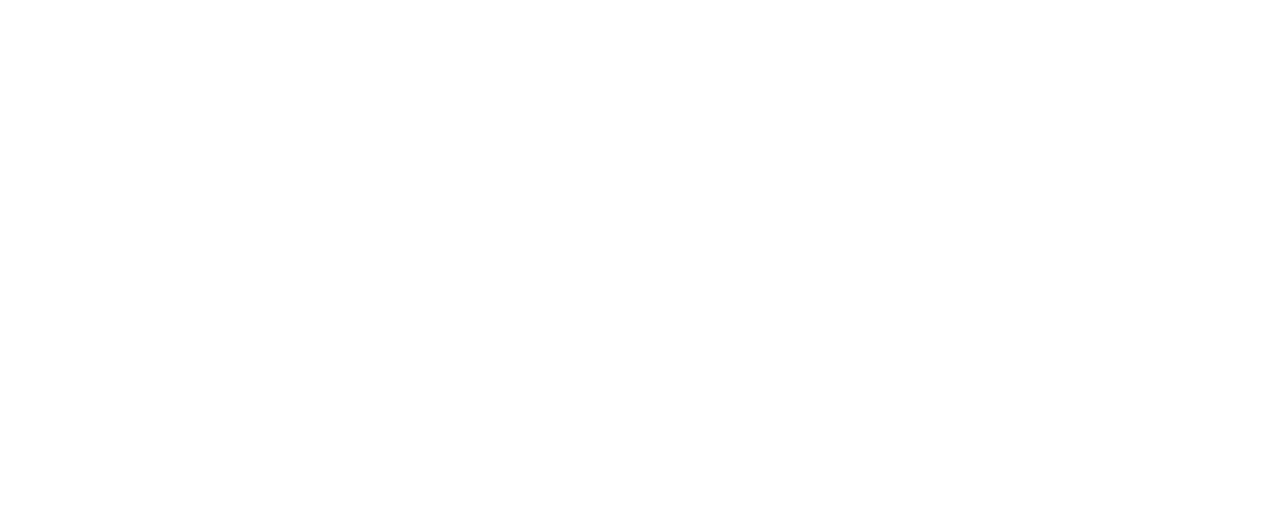
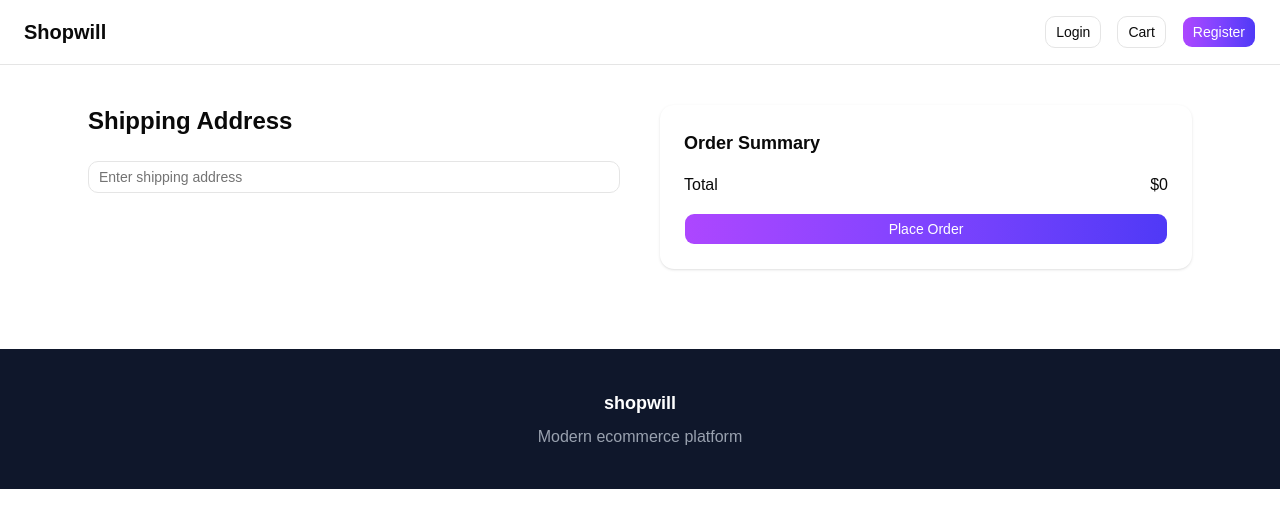
Before and after one commit to pramodbounteous/ecommerce_fullstack, a React app in the folder frontend/: page /checkout in a window 1280 px wide. Before the commit this address had no page. Shown: the top 528 px of the page. Built offline with nearby package versions, Linux system fonts and the light colour scheme; no server answers; the HTML template or start-up script is replaced by a standard one.

Commit message:
Implemented checkout flow and order history page

```diff
--- a/frontend/src/App.tsx
+++ b/frontend/src/App.tsx
@@ -5,6 +5,8 @@ import RegisterPage from "./pages/RegisterPage"
 import HomePage from "./pages/HomePage"
 import ProductPage from "./pages/ProductPage"
 import CartPage from "./pages/CartPage"
+import CheckoutPage from "./pages/CheckoutPage"
+import OrdersPage from "./pages/OrdersPage"
 
 function App() {
 
@@ -24,6 +26,10 @@ function App() {
 
         <Route path="/cart" element={<CartPage />} />
 
+        <Route path="/checkout" element={<CheckoutPage />} />
+
+        <Route path="/orders" element={<OrdersPage />} />
+
       </Routes>
 
     </BrowserRouter>
--- /dev/null
+++ b/frontend/src/api/orders.ts
@@ -0,0 +1,22 @@
+import api from "@/lib/api"
+
+export const checkout = async (
+  paymentMethod: string,
+  shippingAddress: string
+) => {
+
+  const res = await api.post("/orders/checkout", {
+    paymentMethod,
+    shippingAddress
+  })
+
+  return res.data
+}
+
+export const getOrders = async () => {
+
+  const res = await api.get("/orders")
+
+  return res.data.data
+
+}
--- a/frontend/src/components/cart/CartSummary.tsx
+++ b/frontend/src/components/cart/CartSummary.tsx
@@ -1,4 +1,5 @@
 import { Button } from "@/components/ui/button"
+import { Link } from "react-router-dom"
 
 interface Props {
   items: any[]
@@ -28,9 +29,11 @@ export default function CartSummary({ items }: Props) {
 
       </div>
 
-      <Button className="w-full bg-gradient-to-r from-purple-500 to-indigo-600 text-white">
-        Checkout
-      </Button>
+      <Link to="/checkout">
+        <Button className="w-full bg-gradient-to-r from-purple-500 to-indigo-600 text-white">
+         Checkout
+        </Button>
+      </Link>
 
     </div>
 
--- /dev/null
+++ b/frontend/src/components/orders/OrderCard.tsx
@@ -0,0 +1,50 @@
+interface Props {
+  order: any
+}
+
+export default function OrderCard({ order }: Props) {
+
+  return (
+
+    <div className="bg-white p-6 rounded-xl shadow space-y-4">
+
+      <div className="flex justify-between">
+
+        <h3 className="font-semibold">
+          Order #{order.id}
+        </h3>
+
+        <span className="text-sm text-gray-500">
+          {new Date(order.createdAt).toLocaleDateString()}
+        </span>
+
+      </div>
+
+      <div className="space-y-2">
+
+        {order.items.map((item: any) => (
+
+          <div
+            key={item.id}
+            className="flex justify-between text-sm"
+          >
+
+            <span>
+              {item.product.title} × {item.quantity}
+            </span>
+
+            <span>
+              ${item.totalPrice}
+            </span>
+
+          </div>
+
+        ))}
+
+      </div>
+
+    </div>
+
+  )
+
+}
--- /dev/null
+++ b/frontend/src/hooks/useCheckout.ts
@@ -0,0 +1,19 @@
+import { useMutation } from "@tanstack/react-query"
+import { checkout } from "@/api/orders"
+
+export function useCheckout() {
+
+  return useMutation({
+
+    mutationFn: ({
+      paymentMethod,
+      shippingAddress
+    }: {
+      paymentMethod: string
+      shippingAddress: string
+    }) =>
+      checkout(paymentMethod, shippingAddress)
+
+  })
+
+}
--- /dev/null
+++ b/frontend/src/hooks/useOrders.ts
@@ -0,0 +1,11 @@
+import { useQuery } from "@tanstack/react-query"
+import { getOrders } from "@/api/orders"
+
+export function useOrders() {
+
+  return useQuery({
+    queryKey: ["orders"],
+    queryFn: getOrders
+  })
+
+}
--- /dev/null
+++ b/frontend/src/pages/CheckoutPage.tsx
@@ -0,0 +1,97 @@
+import { useState } from "react"
+import { useNavigate } from "react-router-dom"
+
+import Navbar from "@/components/layout/Navbar"
+import Footer from "@/components/layout/Footer"
+
+import { Button } from "@/components/ui/button"
+import { Input } from "@/components/ui/input"
+
+import { useCart } from "@/hooks/useCart"
+import { useCheckout } from "@/hooks/useCheckout"
+
+export default function CheckoutPage() {
+
+  const navigate = useNavigate()
+
+  const { data } = useCart()
+
+  const checkoutMutation = useCheckout()
+
+  const [address, setAddress] = useState("")
+
+  const items = data?.items || []
+
+  const total = items.reduce(
+    (acc: number, item: any) =>
+      acc + item.product.price * item.quantity,
+    0
+  )
+
+  const handleCheckout = async () => {
+
+    await checkoutMutation.mutateAsync({
+      paymentMethod: "COD",
+      shippingAddress: address
+    })
+
+    navigate("/orders")
+
+  }
+
+  return (
+
+    <div>
+
+      <Navbar />
+
+      <div className="max-w-6xl mx-auto px-6 py-10 grid grid-cols-2 gap-10">
+
+        <div className="space-y-6">
+
+          <h1 className="text-2xl font-semibold">
+            Shipping Address
+          </h1>
+
+          <Input
+            placeholder="Enter shipping address"
+            value={address}
+            onChange={(e) =>
+              setAddress(e.target.value)
+            }
+          />
+
+        </div>
+
+        <div className="bg-white p-6 rounded-xl shadow space-y-4 h-fit">
+
+          <h2 className="text-lg font-semibold">
+            Order Summary
+          </h2>
+
+          <div className="flex justify-between">
+
+            <span>Total</span>
+
+            <span>${total}</span>
+
+          </div>
+
+          <Button
+            onClick={handleCheckout}
+            className="w-full bg-gradient-to-r from-purple-500 to-indigo-600 text-white"
+          >
+            Place Order
+          </Button>
+
+        </div>
+
+      </div>
+
+      <Footer />
+
+    </div>
+
+  )
+
+}
--- /dev/null
+++ b/frontend/src/pages/OrdersPage.tsx
@@ -0,0 +1,55 @@
+import Navbar from "@/components/layout/Navbar"
+import Footer from "@/components/layout/Footer"
+
+import OrderCard from "@/components/orders/OrderCard"
+
+import { useOrders } from "@/hooks/useOrders"
+
+export default function OrdersPage() {
+
+  const { data, isLoading } = useOrders()
+
+  if (isLoading) {
+    return <div className="p-10">Loading orders...</div>
+  }
+
+  const orders = data || []
+
+  return (
+
+    <div>
+
+      <Navbar />
+
+      <div className="max-w-5xl mx-auto px-6 py-10 space-y-6">
+
+        <h1 className="text-2xl font-semibold">
+          My Orders
+        </h1>
+
+        {orders.length === 0 && (
+
+          <p className="text-gray-500">
+            No orders yet
+          </p>
+
+        )}
+
+        {orders.map((order: any) => (
+
+          <OrderCard
+            key={order.id}
+            order={order}
+          />
+
+        ))}
+
+      </div>
+
+      <Footer />
+
+    </div>
+
+  )
+
+}
```
